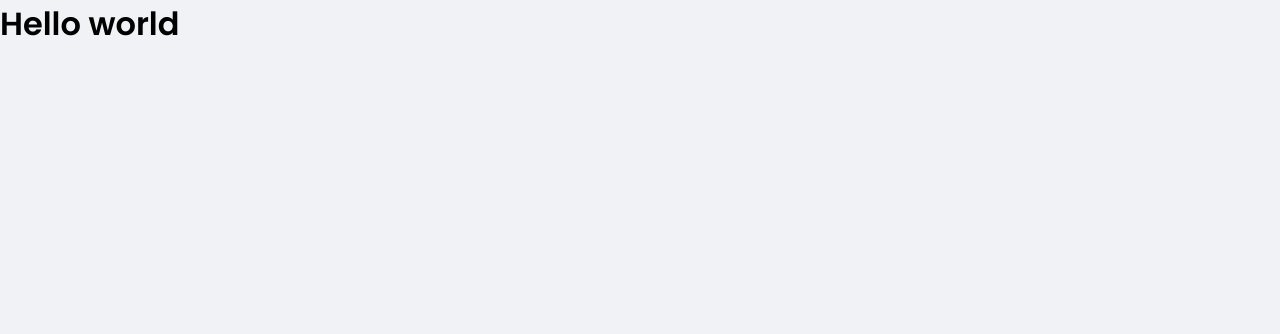
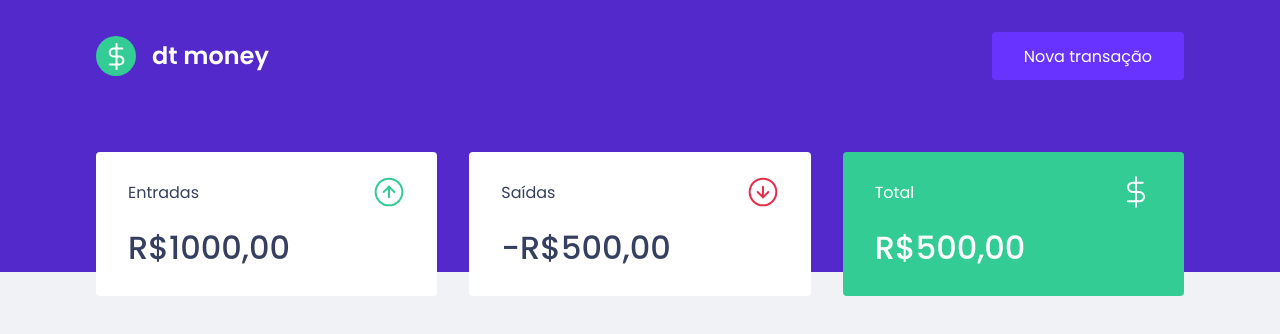
Before and after one commit to lalabq/ignite-dt-money, a React (Create React App) app: page / in a window 1280 px wide. Shown: the top 334 px of the page. Built offline with nearby package versions, Linux system fonts and the light colour scheme.

Commit message:
Criação do header e do dashboard

```diff
--- a/public/index.html
+++ b/public/index.html
@@ -6,8 +6,8 @@
     <meta charset="utf-8" />
     <meta name="viewport" content="width=device-width, initial-scale=1" />
     <link rel="shortcut icon" href="favicon.png" type="image/png">
-    <link href="https://fonts.googleapis.com/css2?family=Poppins:wght@400;600&display=swap" rel="stylesheet">
-    <title>DT Money</title>
+    <link href="https://fonts.googleapis.com/css2?family=Poppins:wght@400;500;600&display=swap" rel="stylesheet">
+    <title>dt money</title>
   </head>
   <body>
     <noscript>You need to enable JavaScript to run this app.</noscript>
--- a/src/App.tsx
+++ b/src/App.tsx
@@ -1,10 +1,13 @@
-import { GlobalStyle } from "./styles/global";
+import { Header } from "./components/Header"
+import { Dashboard } from "./components/Dashboard"
+import { GlobalStyle } from "./styles/global"
 
 export function App() {
   return (
-    <div className="App">
-      <h1>Hello world</h1>
+    <>
+      <Header />
+      <Dashboard />
       <GlobalStyle />
-    </div>
+    </>
   );
 }
--- /dev/null
+++ b/src/components/Dashboard/index.tsx
@@ -0,0 +1,10 @@
+import { Summary } from "../Summary"
+import { Container } from "./styles"
+
+export function Dashboard() {
+  return (
+    <Container>
+      <Summary />
+    </Container>
+  )
+}
--- /dev/null
+++ b/src/components/Dashboard/styles.ts
@@ -0,0 +1,7 @@
+import styled from 'styled-components'
+
+export const Container = styled.main`
+  max-width: 1120px;
+  margin: 0 auto;
+  padding: 2.5rem 1rem;
+`
--- /dev/null
+++ b/src/components/Header/index.tsx
@@ -0,0 +1,15 @@
+import logoImg from "../../assets/logo.svg"
+import { Container, Content } from "./styles"
+
+export function Header() {
+  return (
+    <Container>
+      <Content>
+        <img src={logoImg} alt="dt money" />
+        <button type="button">
+          Nova transação
+        </button>
+      </Content>
+    </Container>
+  )
+}
--- /dev/null
+++ b/src/components/Header/styles.ts
@@ -0,0 +1,29 @@
+import styled from 'styled-components'
+
+export const Container = styled.header`
+  background: var(--blue);
+`
+
+export const Content = styled.div`
+  max-width: 1120px;
+  margin: 0 auto;
+  padding: 2rem 1rem 12rem;
+  display: flex;
+  align-items: center;
+  justify-content: space-between;
+
+  button {
+    font-size: 1rem;
+    color: #fff;
+    background: var(--blue-light);
+    border: 0;
+    padding: 0 2rem;
+    border-radius: 0.25rem;
+    height: 3rem;
+    transition: filter 0.2s;
+
+    &:hover {
+      filter: brightness(0.9)
+    }
+  }
+`
--- /dev/null
+++ b/src/components/Summary/index.tsx
@@ -0,0 +1,32 @@
+import incomeImg from "../../assets/income.svg"
+import outcomeImg from "../../assets/outcome.svg"
+import totalImg from "../../assets/total.svg"
+import { Container } from "./styles";
+
+export function Summary() {
+  return (
+    <Container>
+      <div>
+        <header>
+          <p>Entradas</p>
+          <img src={incomeImg} alt="Entradas" />
+        </header>
+        <strong>R$1000,00</strong>
+      </div>
+      <div>
+        <header>
+          <p>Saídas</p>
+          <img src={outcomeImg} alt="Saídas" />
+        </header>
+        <strong>-R$500,00</strong>
+      </div>
+      <div className="highlight-background">
+        <header>
+          <p>Total</p>
+          <img src={totalImg} alt="Entradas" />
+        </header>
+        <strong>R$500,00</strong>
+      </div>
+    </Container>
+  )
+}
--- /dev/null
+++ b/src/components/Summary/styles.ts
@@ -0,0 +1,34 @@
+import styled from 'styled-components'
+
+export const Container = styled.div`
+  display: grid;
+  grid-template-columns: repeat(3, 1fr);
+  gap: 2rem;
+  margin-top: -10rem;
+
+  div {
+    background: var(--shape);
+    padding: 1.5rem 2rem;
+    border-radius: 0.25rem;
+    color: var(--text-title);
+
+    header {
+      display: flex;
+      align-items: center;
+      justify-content: space-between;
+    }
+
+    strong {
+      display: block;
+      margin-top: 1rem;
+      font-size: 2rem;
+      font-weight: 500;
+      line-height: 3rem;
+    }
+
+    &.highlight-background{
+      background: var(--green);
+      color: #fff;
+    }
+  }
+`
--- a/src/styles/global.ts
+++ b/src/styles/global.ts
@@ -9,6 +9,7 @@
     --text-title: #363f5f;
     --text-body: #969cb3;
     --shape: #ffffff;
+    --green: #33cc95;
   }
 
   * {
```
